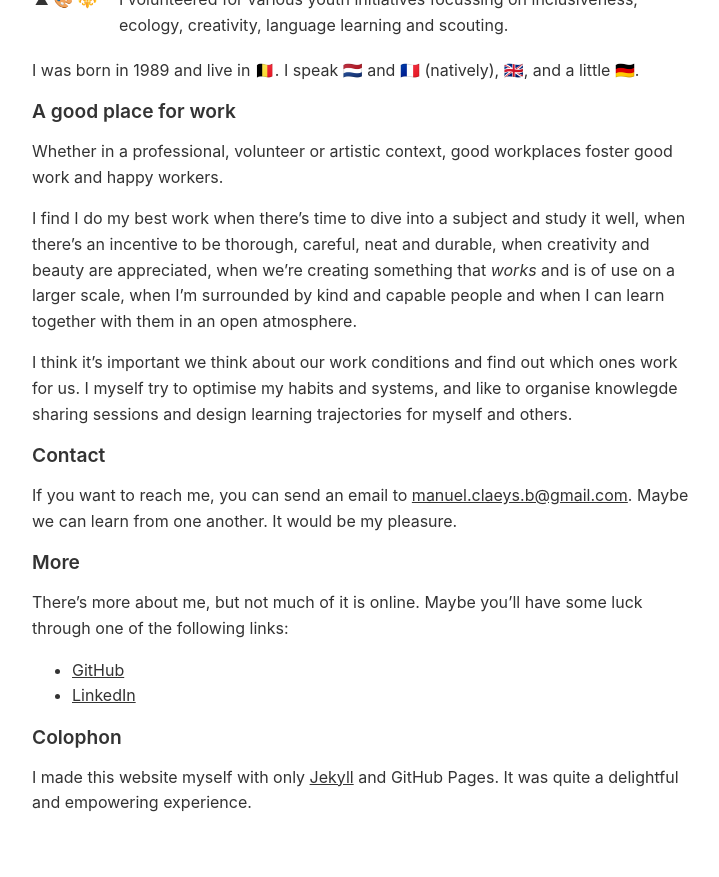
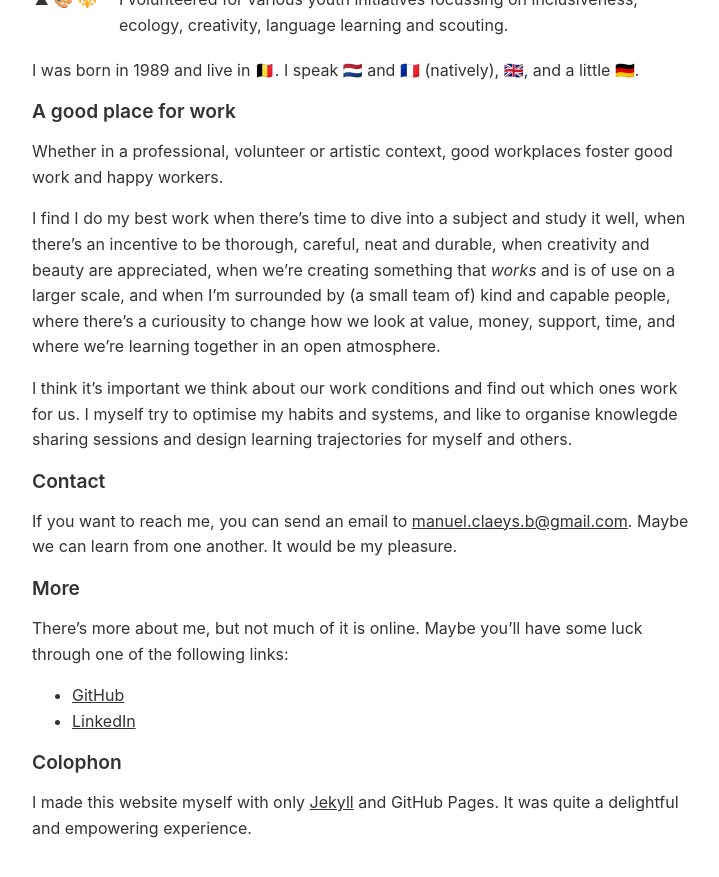
Before and after one commit to mclaeysb/mclaeysb.github.com, a Jekyll site: the page built from about.md, in a window 1280 px wide and 900 px high, scrolled down 1108 px. Shown: the top 877 px of the window, without its empty margins (278-997 px from the left). Built offline with Jekyll 4.4.1, drawn with Linux system fonts in a browser that asks for light colours.

Commit message:
More on a good place

```diff
--- a/about.md
+++ b/about.md
@@ -38,7 +38,7 @@ I was born in 1989 and live in 🇧🇪.	I speak 🇳🇱 and 🇫🇷 (natively
 
 Whether in a professional, volunteer or artistic context, good workplaces foster good work and happy workers.
 
-I find I do my best work when there's time to dive into a subject and study it well, when there's an incentive to be thorough, careful, neat and durable, when creativity and beauty are appreciated, when we're creating something that _works_ and is of use on a larger scale, when I'm surrounded by kind and capable people and when I can learn together with them in an open atmosphere.
+I find I do my best work when there's time to dive into a subject and study it well, when there's an incentive to be thorough, careful, neat and durable, when creativity and beauty are appreciated, when we're creating something that _works_ and is of use on a larger scale, and when I'm surrounded by (a small team of) kind and capable people, where there's a curiousity to change how we look at value, money, support, time, and where we're learning together in an open atmosphere.
 
 I think it's important we think about our work conditions and find out which ones work for us. I myself try to optimise my habits and systems, and like to organise knowlegde sharing sessions and design learning trajectories for myself and others.
 
```
